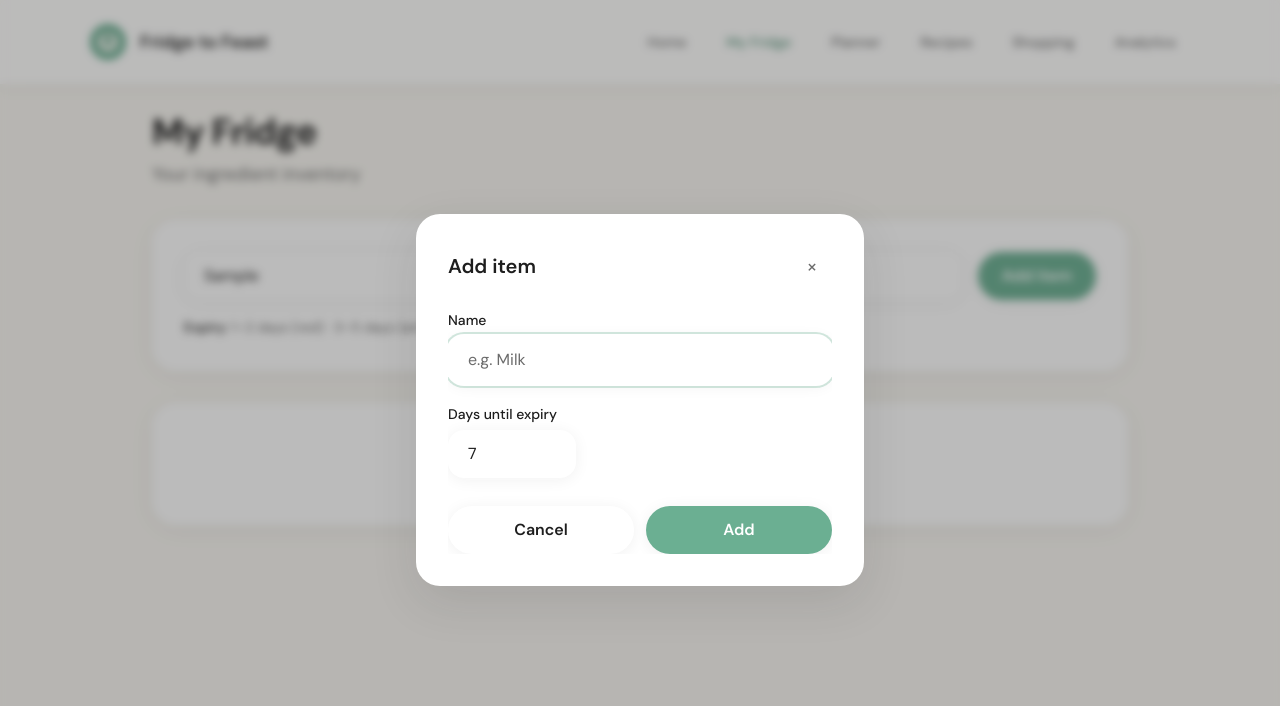
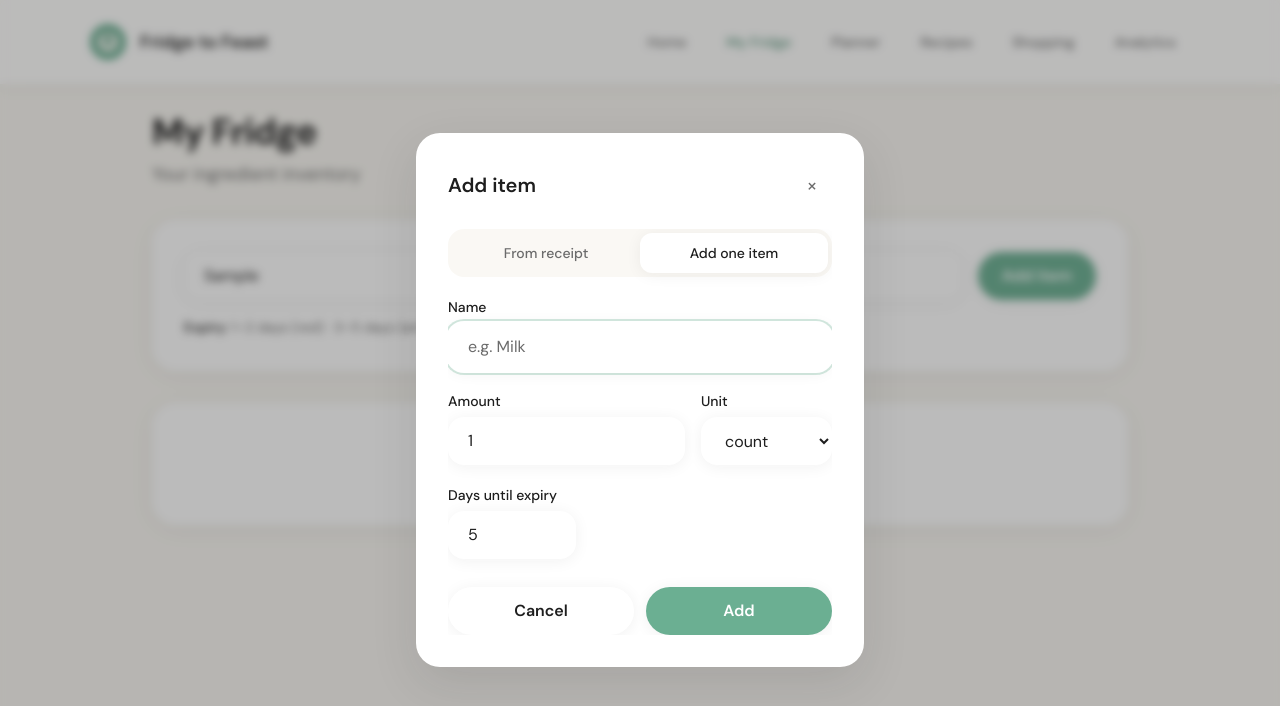
Before and after one commit to monish05/HCI-FoodApp, a React (Vite) app in the folder frontend/: page /fridge in a window 1280 px wide. Both pictures are taken after typing "Sample" into the empty fields and a click on the button "Add item". Shown: the top 706 px of the page. Built offline with nearby package versions, Linux system fonts and the light colour scheme.

Commit message:
Revert "Simplify fridge items and UI, add duplicate check"
This reverts commit 8208fa72901b214c0447cefde51012330e411c17.

```diff
--- a/frontend/src/components/AddItemModal.jsx
+++ b/frontend/src/components/AddItemModal.jsx
@@ -1,17 +1,57 @@
-import { useState } from 'react'
+import { useState, useMemo, useRef } from 'react'
 import Modal from './Modal'
 import { useFridge } from '../context/FridgeContext'
+import { FRIDGE_UNITS } from '../data/mockData'
+
+const MODES = { receipt: 'From receipt', manual: 'Add one item' }
+
+// Parse "2 Milk" or "Milk" -> { name, amount }
+function parseLine(line) {
+  const trimmed = line.trim()
+  if (!trimmed) return null
+  const match = trimmed.match(/^(\d+(?:\.\d+)?)\s+(.+)$/)
+  if (match) {
+    return { name: match[2].trim(), amount: parseFloat(match[1]) || 1 }
+  }
+  return { name: trimmed, amount: 1 }
+}
 
 export default function AddItemModal({ isOpen, onClose }) {
-  const { addItem } = useFridge()
+  const { addItem, addItems } = useFridge()
+  const [mode, setMode] = useState('manual')
+
+  // Manual form
   const [newName, setNewName] = useState('')
-  const [newDays, setNewDays] = useState(7)
-  const [alreadyInFridge, setAlreadyInFridge] = useState(false)
+  const [newAmount, setNewAmount] = useState('1')
+  const [newUnit, setNewUnit] = useState('count')
+  const [newDays, setNewDays] = useState(5)
+
+  // From receipt
+  const [receiptText, setReceiptText] = useState('')
+  const [receiptDays, setReceiptDays] = useState(7)
+  const [receiptImage, setReceiptImage] = useState(null)
+  const [receiptImagePreview, setReceiptImagePreview] = useState(null)
+  const [addedCount, setAddedCount] = useState(0)
+  const fileInputRef = useRef(null)
+
+  const parsed = useMemo(() => {
+    if (mode !== 'receipt') return []
+    return receiptText.split(/\n/).map(parseLine).filter(Boolean)
+  }, [mode, receiptText])
 
   const reset = () => {
     setNewName('')
-    setNewDays(7)
-    setAlreadyInFridge(false)
+    setNewAmount('1')
+    setNewUnit('count')
+    setNewDays(5)
+    setReceiptText('')
+    setReceiptDays(7)
+    setAddedCount(0)
+    if (receiptImagePreview) {
+      URL.revokeObjectURL(receiptImagePreview)
+    }
+    setReceiptImage(null)
+    setReceiptImagePreview(null)
   }
 
   const handleClose = () => {
@@ -19,24 +59,155 @@ export default function AddItemModal({ isOpen, onClose }) {
     onClose()
   }
 
-  const handleSubmit = (e) => {
+  const handleReceiptImage = (e) => {
+    const file = e.target.files?.[0]
+    if (!file || !file.type.startsWith('image/')) return
+    if (receiptImagePreview) URL.revokeObjectURL(receiptImagePreview)
+    setReceiptImage(file)
+    setReceiptImagePreview(URL.createObjectURL(file))
+  }
+
+  const handleAddFromReceipt = () => {
+    if (parsed.length === 0) return
+    const items = parsed.map((p) => ({
+      name: p.name,
+      amount: p.amount,
+      unit: 'count',
+      daysLeft: receiptDays,
+    }))
+    const count = addItems(items)
+    setAddedCount((c) => c + count)
+  }
+
+  const handleAddManual = (e) => {
     e.preventDefault()
     if (!newName.trim()) return
-    setAlreadyInFridge(false)
-    const result = addItem({
+    addItem({
       name: newName.trim(),
-      daysLeft: Number(newDays) || 7,
+      amount: Number(newAmount) || 1,
+      unit: newUnit,
+      daysLeft: Number(newDays) || 5,
     })
-    if (result.added) {
     handleClose()
-    } else {
-      setAlreadyInFridge(true)
-    }
   }
 
   return (
     <Modal isOpen={isOpen} onClose={handleClose} title="Add item">
-      <form onSubmit={handleSubmit} className="space-y-5">
+      <div className="space-y-5">
+        <div className="flex rounded-2xl bg-cream-100/80 p-1">
+          {(Object.entries(MODES)).map(([key, label]) => (
+            <button
+              key={key}
+              type="button"
+              onClick={() => setMode(key)}
+              className={`flex-1 rounded-xl py-2.5 text-sm font-medium transition-colors ${
+                mode === key ? 'bg-white text-ink shadow-soft' : 'text-ink-muted hover:text-ink'
+              }`}
+            >
+              {label}
+            </button>
+          ))}
+        </div>
+
+        {mode === 'receipt' && (
+          <>
+            <p className="text-sm text-ink-muted leading-relaxed">
+              Scan your receipt (optional) or type items below. One item per line; use <strong>2 Milk</strong> for quantity.
+            </p>
+
+            <div>
+              <label className="mb-1.5 block text-sm font-medium text-ink">
+                Receipt image (optional)
+              </label>
+              <div className="flex flex-wrap items-center gap-3">
+                <input
+                  ref={fileInputRef}
+                  type="file"
+                  accept="image/*"
+                  capture="environment"
+                  onChange={handleReceiptImage}
+                  className="hidden"
+                  aria-label="Upload receipt photo"
+                />
+                <button
+                  type="button"
+                  onClick={() => fileInputRef.current?.click()}
+                  className="btn-secondary text-sm"
+                >
+                  {receiptImagePreview ? 'Change photo' : 'Scan / Upload receipt'}
+                </button>
+                {receiptImagePreview && (
+                  <div className="relative h-16 w-16 shrink-0 overflow-hidden rounded-xl bg-cream-200">
+                    <img
+                      src={receiptImagePreview}
+                      alt="Receipt"
+                      className="h-full w-full object-cover"
+                    />
+                  </div>
+                )}
+              </div>
+            </div>
+
+            <div>
+              <label htmlFor="receipt-items" className="mb-1.5 block text-sm font-medium text-ink">
+                Type or paste items (one per line)
+              </label>
+              <textarea
+                id="receipt-items"
+                value={receiptText}
+                onChange={(e) => setReceiptText(e.target.value)}
+                placeholder="Milk&#10;2 Eggs&#10;Bread&#10;Chicken breast"
+                rows={5}
+                className="input w-full resize-y min-h-[120px]"
+              />
+            </div>
+
+            {parsed.length > 0 && (
+              <>
+                <p className="text-sm font-medium text-ink">
+                  {parsed.length} item{parsed.length !== 1 ? 's' : ''} → fridge
+                </p>
+                <div className="flex items-center gap-4">
+                  <label htmlFor="receipt-days" className="text-sm text-ink-muted">
+                    Days until expiry
+                  </label>
+                  <input
+                    id="receipt-days"
+                    type="number"
+                    min="1"
+                    max="30"
+                    value={receiptDays}
+                    onChange={(e) => setReceiptDays(Number(e.target.value) || 7)}
+                    className="input w-20"
+                  />
+                </div>
+              </>
+            )}
+
+            {addedCount > 0 && (
+              <p className="rounded-2xl bg-sage/10 px-4 py-3 text-sm text-sage-dark" role="status">
+                Added {addedCount} item{addedCount !== 1 ? 's' : ''} to fridge.
+              </p>
+            )}
+
+            <div className="flex gap-3 pt-2">
+              <button
+                type="button"
+                onClick={handleAddFromReceipt}
+                disabled={parsed.length === 0}
+                className="btn-primary flex-1"
+              >
+                Add to fridge
+              </button>
+              <button type="button" onClick={handleClose} className="btn-secondary">
+                Done
+              </button>
+            </div>
+          </>
+        )}
+
+        {mode === 'manual' && (
+          <form onSubmit={handleAddManual} className="space-y-5">
             <div>
               <label htmlFor="add-name" className="mb-1.5 block text-sm font-medium text-ink">
                 Name
@@ -45,14 +216,43 @@ export default function AddItemModal({ isOpen, onClose }) {
                 id="add-name"
                 type="text"
                 value={newName}
-            onChange={(e) => {
-              setNewName(e.target.value)
-              setAlreadyInFridge(false)
-            }}
+                onChange={(e) => setNewName(e.target.value)}
                 placeholder="e.g. Milk"
                 className="input w-full"
                 autoFocus
               />
+            </div>
+            <div className="grid grid-cols-[1fr_auto] gap-4">
+              <div>
+                <label htmlFor="add-amount" className="mb-1.5 block text-sm font-medium text-ink">
+                  Amount
+                </label>
+                <input
+                  id="add-amount"
+                  type="number"
+                  min="0.25"
+                  step="0.25"
+                  value={newAmount}
+                  onChange={(e) => setNewAmount(e.target.value)}
+                  placeholder="2"
+                  className="input w-full"
+                />
+              </div>
+              <div className="min-w-0">
+                <label htmlFor="add-unit" className="mb-1.5 block text-sm font-medium text-ink">
+                  Unit
+                </label>
+                <select
+                  id="add-unit"
+                  value={newUnit}
+                  onChange={(e) => setNewUnit(e.target.value)}
+                  className="input min-w-[7rem] w-full"
+                >
+                  {FRIDGE_UNITS.map(({ value, label }) => (
+                    <option key={value} value={value}>{label}</option>
+                  ))}
+                </select>
+              </div>
             </div>
             <div>
               <label htmlFor="add-days" className="mb-1.5 block text-sm font-medium text-ink">
@@ -68,11 +268,6 @@ export default function AddItemModal({ isOpen, onClose }) {
                 className="input w-full max-w-[8rem]"
               />
             </div>
-        {alreadyInFridge && (
-          <p className="rounded-2xl bg-tomato/10 px-4 py-3 text-sm text-tomato" role="alert">
-            Already in fridge.
-          </p>
-        )}
             <div className="flex gap-3 pt-2">
               <button type="button" onClick={handleClose} className="btn-secondary flex-1">
                 Cancel
@@ -82,6 +277,8 @@ export default function AddItemModal({ isOpen, onClose }) {
               </button>
             </div>
           </form>
+        )}
+      </div>
     </Modal>
   )
 }
--- a/frontend/src/components/IngredientCard.jsx
+++ b/frontend/src/components/IngredientCard.jsx
@@ -9,11 +9,23 @@ function getExpiryVariant(daysLeft) {
 // Single consistent avatar style for all fridge items
 const AVATAR_STYLE = 'bg-cream-300 text-ink'
 
+function formatQuantity(item) {
+  if (item.amount != null && item.unit) {
+    const u = item.unit
+    const a = item.amount
+    if (u === 'count') return String(a)
+    if (u === 'clove' || u === 'slice') return a === 1 ? `1 ${u}` : `${a} ${u}`
+    return `${a} ${u}`
+  }
+  return item.quantity ?? '—'
+}
+
 export default function IngredientCard({ item, onRemove }) {
   const { name, daysLeft } = item
   const variant = getExpiryVariant(daysLeft)
   const label = daysLeft === 1 ? '1 day' : `${daysLeft} days`
   const initial = (name || '?').charAt(0).toUpperCase()
+  const quantityText = formatQuantity(item)
 
   return (
     <article className="card card-lift flex min-w-0 items-center gap-4 rounded-3xl p-5 transition-all duration-200 ease-out sm:gap-5 sm:p-6">
@@ -25,6 +37,7 @@ export default function IngredientCard({ item, onRemove }) {
       </div>
       <div className="min-w-0 flex-1">
         <h3 className="truncate text-base font-semibold text-ink leading-tight">{name}</h3>
+        <p className="mt-0.5 truncate text-sm text-ink-muted leading-relaxed">{quantityText}</p>
       </div>
       <Badge variant={variant} className="shrink-0">{label} left</Badge>
       {onRemove && (
--- a/frontend/src/context/FridgeContext.jsx
+++ b/frontend/src/context/FridgeContext.jsx
@@ -25,52 +25,30 @@ export function FridgeProvider({ children }) {
     } catch (_) {}
   }, [items])
 
-  const isSimilar = useCallback((a, b) => {
-    const na = (a || '').toLowerCase().trim()
-    const nb = (b || '').toLowerCase().trim()
-    if (!na || !nb) return false
-    if (na === nb) return true
-    return na.includes(nb) || nb.includes(na)
-  }, [])
-
-  const hasSimilar = useCallback((list, name) => {
-    return list.some((i) => isSimilar((i.name || ''), name))
-  }, [isSimilar])
-
   const addItem = useCallback((item) => {
-    const name = item.name?.trim() || 'Unknown'
-    if (hasSimilar(items, name)) return { added: false, alreadyInFridge: true }
     const entry = {
       id: item.id || `f${Date.now()}-${Math.random().toString(36).slice(2, 9)}`,
-      name,
+      name: item.name?.trim() || 'Unknown',
+      amount: typeof item.amount === 'number' ? item.amount : 1,
+      unit: item.unit || 'count',
       daysLeft: typeof item.daysLeft === 'number' ? item.daysLeft : 7,
     }
     setItems((prev) => [...prev, entry])
-    return { added: true, id: entry.id }
-  }, [items, hasSimilar])
+    return entry.id
+  }, [])
 
   const addItems = useCallback((list) => {
-    const results = { added: 0, alreadyInFridge: [] }
     const base = Date.now()
-    const toAdd = []
-    list.forEach((item, i) => {
-      const name = item.name?.trim() || 'Unknown'
-      const inFridge = hasSimilar(items, name)
-      const inBatch = toAdd.some((t) => isSimilar(t.name, name))
-      if (inFridge || inBatch) {
-        if (inFridge) results.alreadyInFridge.push(name)
-        return
-      }
-      toAdd.push({
-        id: `f${base}-${i}-${Math.random().toString(36).slice(2, 9)}`,
-        name,
-        daysLeft: typeof item.daysLeft === 'number' ? item.daysLeft : 7,
-      })
-      results.added++
-    })
-    if (toAdd.length > 0) setItems((prev) => [...prev, ...toAdd])
-    return results
-  }, [items, hasSimilar, isSimilar])
+    const next = list.map((item, i) => ({
+      id: `f${base}-${i}-${Math.random().toString(36).slice(2, 9)}`,
+      name: item.name?.trim() || 'Unknown',
+      amount: typeof item.amount === 'number' ? item.amount : 1,
+      unit: item.unit || 'count',
+      daysLeft: typeof item.daysLeft === 'number' ? item.daysLeft : 7,
+    }))
+    setItems((prev) => [...prev, ...next])
+    return next.length
+  }, [])
 
   const removeItem = useCallback((id) => {
     setItems((prev) => prev.filter((i) => i.id !== id))
--- a/frontend/src/data/mockData.js
+++ b/frontend/src/data/mockData.js
@@ -150,32 +150,52 @@ export const recipes = [
   },
 ]
 
+// Common units for fridge items (amount + unit)
+export const FRIDGE_UNITS = [
+  { value: 'count', label: 'count' },
+  { value: 'dozen', label: 'dozen' },
+  { value: 'lb', label: 'lb' },
+  { value: 'oz', label: 'oz' },
+  { value: 'kg', label: 'kg' },
+  { value: 'g', label: 'g' },
+  { value: 'L', label: 'L' },
+  { value: 'ml', label: 'ml' },
+  { value: 'cups', label: 'cups' },
+  { value: 'bunch', label: 'bunch' },
+  { value: 'clove', label: 'clove(s)' },
+  { value: 'head', label: 'head' },
+  { value: 'block', label: 'block' },
+  { value: 'slice', label: 'slice(s)' },
+  { value: 'container', label: 'container' },
+  { value: 'pack', label: 'pack' },
+]
+
 export const fridgeItems = [
-  { id: 'f1', name: 'Tomatoes', daysLeft: 2 },
-  { id: 'f2', name: 'Milk', daysLeft: 1 },
-  { id: 'f3', name: 'Chicken breast', daysLeft: 4 },
-  { id: 'f4', name: 'Bell pepper', daysLeft: 5 },
-  { id: 'f5', name: 'Yogurt', daysLeft: 6 },
-  { id: 'f6', name: 'Basil', daysLeft: 1 },
-  { id: 'f7', name: 'Zucchini', daysLeft: 7 },
-  { id: 'f8', name: 'Eggs', daysLeft: 10 },
-  { id: 'f9', name: 'Carrots', daysLeft: 8 },
-  { id: 'f10', name: 'Cheddar', daysLeft: 3 },
-  { id: 'f11', name: 'Garlic', daysLeft: 5 },
-  { id: 'f12', name: 'Onion', daysLeft: 9 },
-  { id: 'f13', name: 'Broccoli', daysLeft: 4 },
-  { id: 'f14', name: 'Lentils', daysLeft: 30 },
-  { id: 'f15', name: 'Celery', daysLeft: 6 },
-  { id: 'f16', name: 'Oats', daysLeft: 45 },
-  { id: 'f17', name: 'Salmon', daysLeft: 2 },
-  { id: 'f18', name: 'Tofu', daysLeft: 5 },
-  { id: 'f19', name: 'Mozzarella', daysLeft: 4 },
-  { id: 'f20', name: 'Heavy cream', daysLeft: 3 },
-  { id: 'f21', name: 'Soy sauce', daysLeft: 90 },
-  { id: 'f22', name: 'Berries', daysLeft: 3 },
-  { id: 'f23', name: 'Chickpeas', daysLeft: 7 },
-  { id: 'f24', name: 'Lettuce', daysLeft: 4 },
-  { id: 'f25', name: 'Pasta', daysLeft: 180 },
+  { id: 'f1', name: 'Tomatoes', amount: 4, unit: 'count', daysLeft: 2 },
+  { id: 'f2', name: 'Milk', amount: 1, unit: 'L', daysLeft: 1 },
+  { id: 'f3', name: 'Chicken breast', amount: 2, unit: 'lb', daysLeft: 4 },
+  { id: 'f4', name: 'Bell pepper', amount: 3, unit: 'count', daysLeft: 5 },
+  { id: 'f5', name: 'Yogurt', amount: 2, unit: 'cups', daysLeft: 6 },
+  { id: 'f6', name: 'Basil', amount: 1, unit: 'bunch', daysLeft: 1 },
+  { id: 'f7', name: 'Zucchini', amount: 2, unit: 'count', daysLeft: 7 },
+  { id: 'f8', name: 'Eggs', amount: 1, unit: 'dozen', daysLeft: 10 },
+  { id: 'f9', name: 'Carrots', amount: 1, unit: 'lb', daysLeft: 8 },
+  { id: 'f10', name: 'Cheddar', amount: 1, unit: 'block', daysLeft: 3 },
+  { id: 'f11', name: 'Garlic', amount: 1, unit: 'head', daysLeft: 5 },
+  { id: 'f12', name: 'Onion', amount: 2, unit: 'count', daysLeft: 9 },
+  { id: 'f13', name: 'Broccoli', amount: 1, unit: 'head', daysLeft: 4 },
+  { id: 'f14', name: 'Lentils', amount: 1, unit: 'lb', daysLeft: 30 },
+  { id: 'f15', name: 'Celery', amount: 1, unit: 'bunch', daysLeft: 6 },
+  { id: 'f16', name: 'Oats', amount: 1, unit: 'container', daysLeft: 45 },
+  { id: 'f17', name: 'Salmon', amount: 1, unit: 'lb', daysLeft: 2 },
+  { id: 'f18', name: 'Tofu', amount: 1, unit: 'block', daysLeft: 5 },
+  { id: 'f19', name: 'Mozzarella', amount: 1, unit: 'block', daysLeft: 4 },
+  { id: 'f20', name: 'Heavy cream', amount: 1, unit: 'cups', daysLeft: 3 },
+  { id: 'f21', name: 'Soy sauce', amount: 1, unit: 'container', daysLeft: 90 },
+  { id: 'f22', name: 'Berries', amount: 1, unit: 'pack', daysLeft: 3 },
+  { id: 'f23', name: 'Chickpeas', amount: 2, unit: 'cups', daysLeft: 7 },
+  { id: 'f24', name: 'Lettuce', amount: 1, unit: 'head', daysLeft: 4 },
+  { id: 'f25', name: 'Pasta', amount: 1, unit: 'pack', daysLeft: 180 },
 ]
 
 export const mealPlanSlots = [
--- a/frontend/src/pages/MyFridge.jsx
+++ b/frontend/src/pages/MyFridge.jsx
@@ -63,7 +63,7 @@ export default function MyFridge() {
         ) : (
           <div className="card rounded-3xl p-10 text-center sm:p-12">
             <p className="text-base text-ink-muted leading-relaxed">
-              {search.trim() ? 'No ingredients match your search.' : 'No ingredients yet. Add an item to get started.'}
+              {search.trim() ? 'No ingredients match your search.' : 'No ingredients yet. Add items or from a receipt.'}
             </p>
             {!search.trim() && (
               <button
--- a/frontend/src/pages/ShoppingList.jsx
+++ b/frontend/src/pages/ShoppingList.jsx
@@ -9,7 +9,7 @@ export default function ShoppingList() {
 
   const handleToggle = (catName, item) => {
     if (!item.checked) {
-      addItem({ name: item.name, daysLeft: 7 })
+      addItem({ name: item.name, amount: 1, unit: 'count', daysLeft: 7 })
     }
     toggle(catName, item.id)
   }
```
Lines whose indentation alone changed are shown as unchanged.
